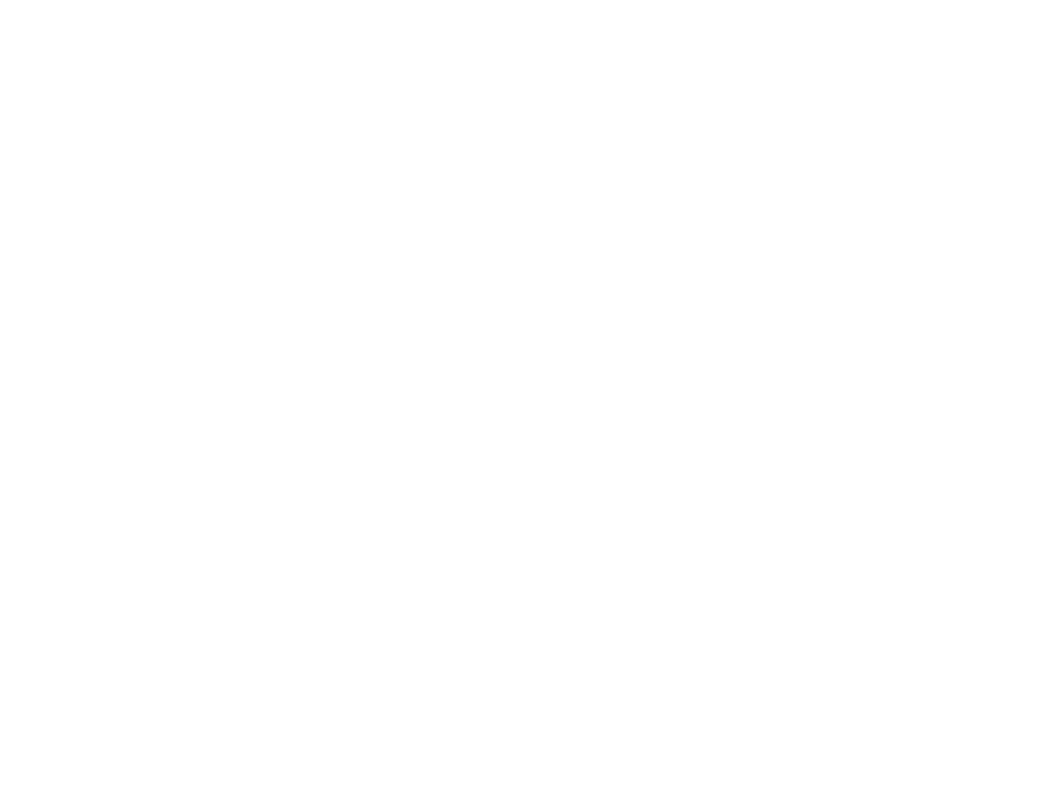
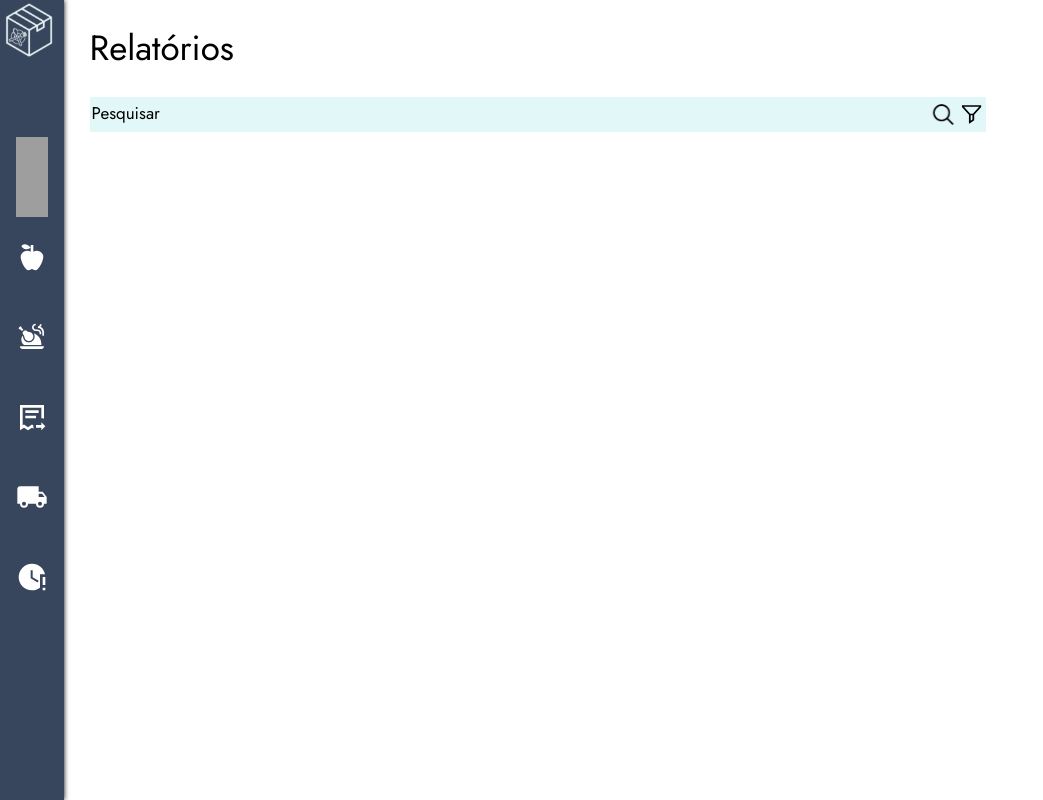
Before and after one commit to Gourmet-Inventory/Front, a React (Create React App) app in the folder gourmet-inventory/: page /gourmet-inventory/relatorios in a window 1280 px wide. Before the commit this address had no page. Shown: the whole page, without its empty margins (0-1043 px from the left). Built offline with nearby package versions, Linux system fonts and the light colour scheme; grey boxes are pictures that could not be loaded.

Commit message:
Configurações iniciais para tela Relatório

```diff
--- /dev/null
+++ b/gourmet-inventory/src/pages/relatorios/Relatorios.jsx
@@ -0,0 +1,23 @@
+import React, { useEffect, useState } from "react";
+import BarraPesquisa from "../../components/barraPesquisa/barraPesquisa";
+import api from '../../api';
+import ImgConfig from "../../components/imgConfig/ImgConfig";
+import styles from "./Relatorios.module.css";
+import { toast } from 'react-toastify';
+import MenuLateral from "../../components/menuLateral/MenuLateral";
+import 'react-toastify/dist/ReactToastify.css';
+
+function Relatorios() {
+
+    return (
+        <>
+            <MenuLateral />
+            <div className={styles["body"]}>
+                 <BarraPesquisa tituloPag={"Relatórios"}/>
+
+            </div>
+        </>
+    );
+}
+
+export default Relatorios;
--- a/gourmet-inventory/src/routes.js
+++ b/gourmet-inventory/src/routes.js
@@ -13,6 +13,7 @@
 import Pratos from "./pages/pratos/pagPratos/PagPratos"
 import CadastroPratos from "./pages/pratos/cadastrarPratos/CadastrarPratos"
 import Saida from "./pages/saida//Saida"
+import Relatorios from "./pages/relatorios/Relatorios"
 
 function Rotas() {
     return (
@@ -32,6 +33,7 @@
                     <Route path="/gourmet-inventory/pratos" element= {<Pratos/>}/>
                     <Route path="/gourmet-inventory/cadastrar-pratos" element= {<CadastroPratos/>}/>
                     <Route path="/gourmet-inventory/saida-pratos" element= {<Saida/>}/>
+                    <Route path="/gourmet-inventory/relatorios" element= {<Relatorios/>}/>
                 </Routes>
             </BrowserRouter>
         </>
```
Also changed, not shown: gourmet-inventory/src/pages/relatorios/Relatorios.module.css (added).
